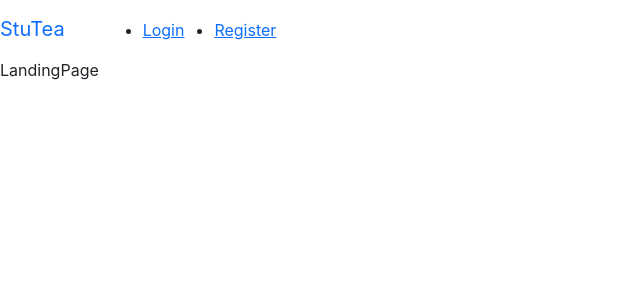
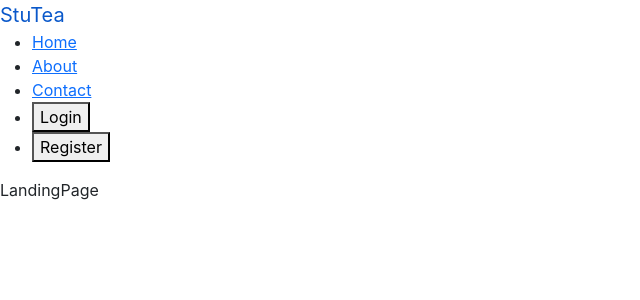
Before and after one commit to harshjohar/stutea, a React (Create React App) app: page / in a window 1280 px wide. Shown: the top 300 px of the page, without its empty margins (0-640 px from the left). Built offline with nearby package versions, Linux system fonts and the light colour scheme.

Commit message:
Update Navbar.js

```diff
--- a/src/components/Navbar.js
+++ b/src/components/Navbar.js
@@ -10,24 +10,45 @@ const Navbar = () => {
   return (
     <>
       <nav>
-        <div style={{ display: "flex", marginTop: '9px'}}>
+        <div className="logo">
           <Link className="navbar-brand" to="/">
             StuTea
           </Link>
+        </div>
+        <div className="links">
           {!localStorage.getItem('token')?<div>
-            <ul style={{ display: "flex", marginTop: '9px'}}>
-               <li style={{marginLeft: '30px'}}>
-                <Link to="/login">
-                  Login
+            <ul className="link-list">
+              <li className="link-list-item">
+                <Link to="/">
+                  Home
                 </Link>
               </li>
-              <li className="nav-item" style={{marginLeft: '30px'}}>
+              <li className="link-list-item">
+                <Link to="/">
+                  About
+                </Link>
+              </li>
+              <li className="link-list-item">
+                <Link to="/">
+                  Contact
+                </Link>
+              </li>
+              <li className="link-list-item">
+                <Link to="/login">
+                  <button className="btn-login">
+                    Login
+                  </button>
+                </Link>
+              </li>
+              <li className="link-list-item">
                 <Link to="/register">
-                  Register
+                  <button className="btn-login">
+                    Register
+                  </button>
                 </Link>
               </li>
             </ul>
-          </div>:<button onClick={logout}>
+          </div>:<button className="btn-login" onClick={logout}>
                   Logout
                   </button>}
         </div>
```
